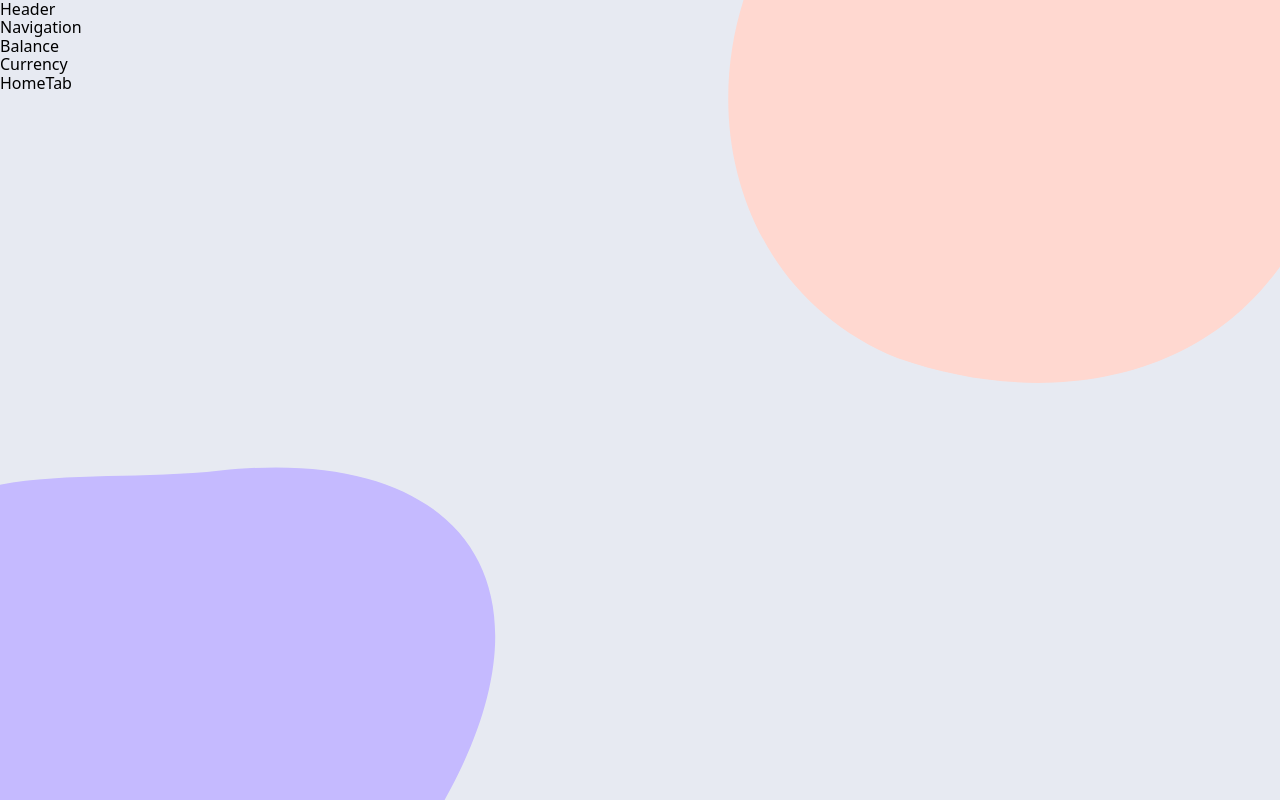
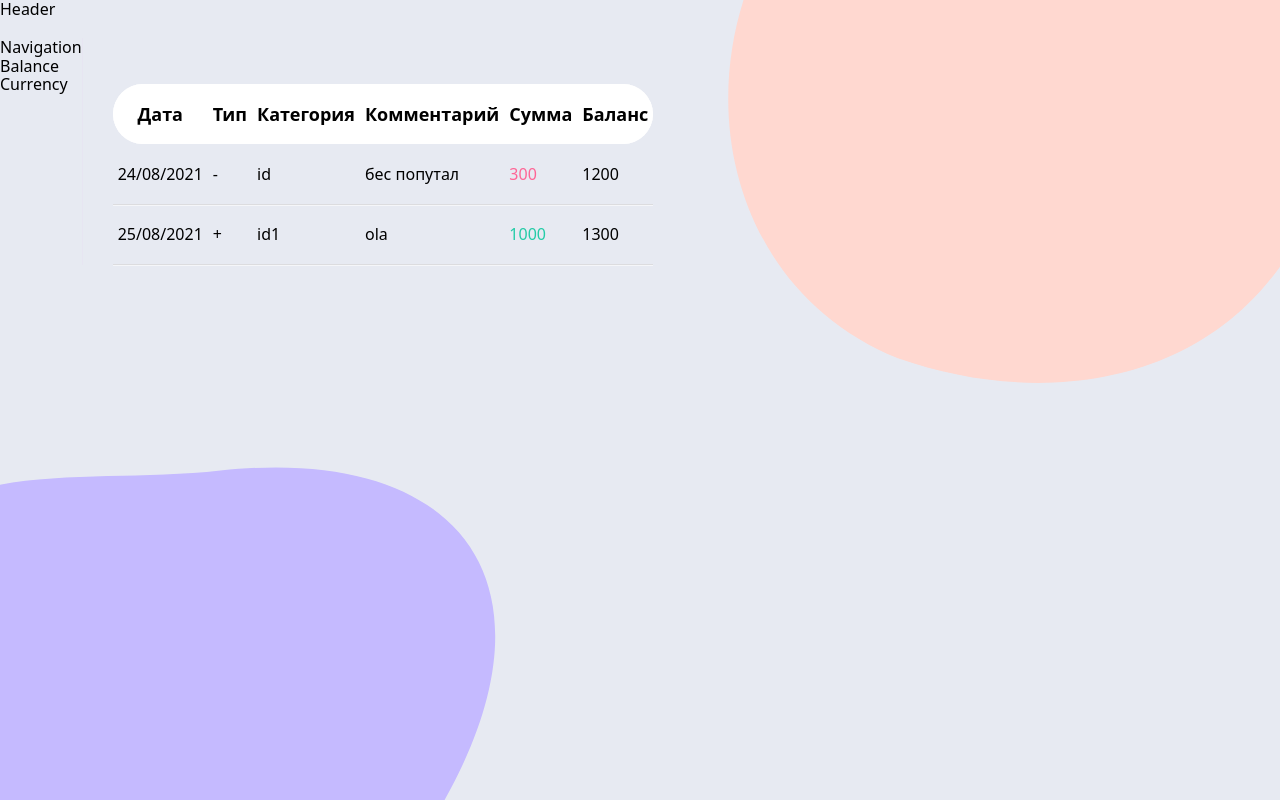
Before and after one commit to Mosandr/wallet-app, a React (Create React App) app: page / in a window 1280 px wide. Built offline with nearby package versions, Linux system fonts and the light colour scheme.

Commit message:
add transactions table

```diff
--- a/src/components/HomeTab/HomeTab.jsx
+++ b/src/components/HomeTab/HomeTab.jsx
@@ -1,6 +1,32 @@
-// import styles from './HomeTab.module.css'
+import styles from './HomeTab.module.css';
 import { useMediaQuery } from 'react-responsive';
 import Balance from '../Balance/Balance';
+const transactions = [
+  {
+    id: 1,
+    timestamp: 125632586,
+    date: '24/08/2021',
+    month: 'august',
+    year: '2021',
+    type: '-',
+    category: 'id',
+    comment: 'бес попутал',
+    sum: 300,
+    monthlyBalance: 1200,
+  },
+  {
+    id: 2,
+    timestamp: 1256532586,
+    date: '25/08/2021',
+    month: 'august',
+    year: '2021',
+    type: '+',
+    category: 'id1',
+    comment: 'ola',
+    sum: 1000,
+    monthlyBalance: 1300,
+  },
+];
 
 function HomeTab() {
   const isMobile = useMediaQuery({ query: '(max-width: 767px)' });
@@ -11,7 +37,37 @@ function HomeTab() {
   return (
     <>
       {isMobile && <Balance />}
-      <div>HomeTab</div>
+      <div className={styles.tableWrapper}>
+        <table>
+          <thead>
+            <tr className={styles.tableHeader}>
+              <th>Дата</th>
+              <th>Тип</th>
+              <th>Категория</th>
+              <th>Комментарий</th>
+              <th>Сумма</th>
+              <th>Баланс</th>
+            </tr>
+          </thead>
+
+          <tbody>
+            {transactions.map(
+              ({ id, date, type, category, comment, sum, monthlyBalance }) => (
+                <tr key={id}>
+                  <td>{date}</td>
+                  <td>{type}</td>
+                  <td>{category}</td>
+                  <td>{comment}</td>
+                  <td style={{ color: type === '+' ? '#24CCA7' : '#FF6596' }}>
+                    {sum}
+                  </td>
+                  <td>{monthlyBalance}</td>
+                </tr>
+              ),
+            )}
+          </tbody>
+        </table>
+      </div>
     </>
   );
 }
--- a/src/components/HomeTab/HomeTab.module.css
+++ b/src/components/HomeTab/HomeTab.module.css
@@ -0,0 +1,48 @@
+.tableWrapper {
+  padding-top: 46px;
+  padding-left: 30px;
+}
+table {
+  border-collapse: collapse;
+}
+th {
+  height: 60px;
+  padding: 5px;
+}
+.tableHeader {
+  font-style: 400;
+  font-weight: 700;
+  font-size: 18px;
+  line-height: 1.5;
+  border: none;
+  box-shadow: none;
+}
+
+table th:first-child {
+  border-radius: 30px 0 0 30px;
+}
+
+table th:last-child {
+  border-radius: 0 30px 30px 0;
+}
+td {
+  height: 60px;
+  padding: 5px;
+}
+tr {
+  font-style: 400;
+  font-weight: 400;
+  font-size: 16px;
+  line-height: 1.5;
+  border-bottom: 1px solid #dcdcdf;
+  box-shadow: 0px 2px 0px rgba(255, 255, 255, 0.6);
+}
+thead {
+  background: #fff;
+  border: none;
+  color: #000;
+}
+th {
+  background: #fff;
+  border-color: transparent;
+}
--- a/src/view/DashboardView/DashboardView.jsx
+++ b/src/view/DashboardView/DashboardView.jsx
@@ -1,4 +1,4 @@
-// import styles from "./DashboardView.module.css"
+import styles from './DashboardView.module.css';
 import { Route, Switch, Redirect } from 'react-router';
 import { useMediaQuery } from 'react-responsive';
 import Header from '../../components/Header/Header';
@@ -17,18 +17,20 @@ function DashboardView() {
     <>
       <Header />
       {isTabletOrDesktop && (
-        <>
+        <div className={styles.dashboardWrapper}>
           <aside>
             <Navigation />
             <Balance />
             <Currency />
           </aside>
-          <Switch>
-            <Route path="/" exact component={HomeTab} />
-            <Route path="/stat" exact component={DiagramTab} />
-            <Redirect to="/" />
-          </Switch>
-        </>
+          <div className={styles.hometabWrapper}>
+            <Switch>
+              <Route path="/" exact component={HomeTab} />
+              <Route path="/stat" exact component={DiagramTab} />
+              <Redirect to="/" />
+            </Switch>
+          </div>
+        </div>
       )}
       {isMobile && (
         <>
--- a/src/view/DashboardView/DashboardView.module.css
+++ b/src/view/DashboardView/DashboardView.module.css
@@ -0,0 +1,11 @@
+.dashboardWrapper {
+  padding-top: 20px;
+}
+.hometabWrapper {
+  border-left: 1px solid #e7e5f2;
+}
+@media screen and (min-width: 768px) {
+  .dashboardWrapper {
+    display: flex;
+  }
+}
--- a/src/view/LoginView/LoginView.jsx
+++ b/src/view/LoginView/LoginView.jsx
@@ -1,8 +1,8 @@
 import { Fragment } from 'react';
 import Media from 'react-media';
 import LoginForm from '../../components/LoginForm/LoginForm';
-import smallHeadImg from '../../images/frame_login_small.svg';
-import bigHeadImg from '../../images/frame_login_big.svg';
+import smallHeadImg from '../../images/Frame_login_small.svg';
+import bigHeadImg from '../../images/Frame_login_big.svg';
 import styles from './LoginView.module.css';
 
 function LoginView() {
```
